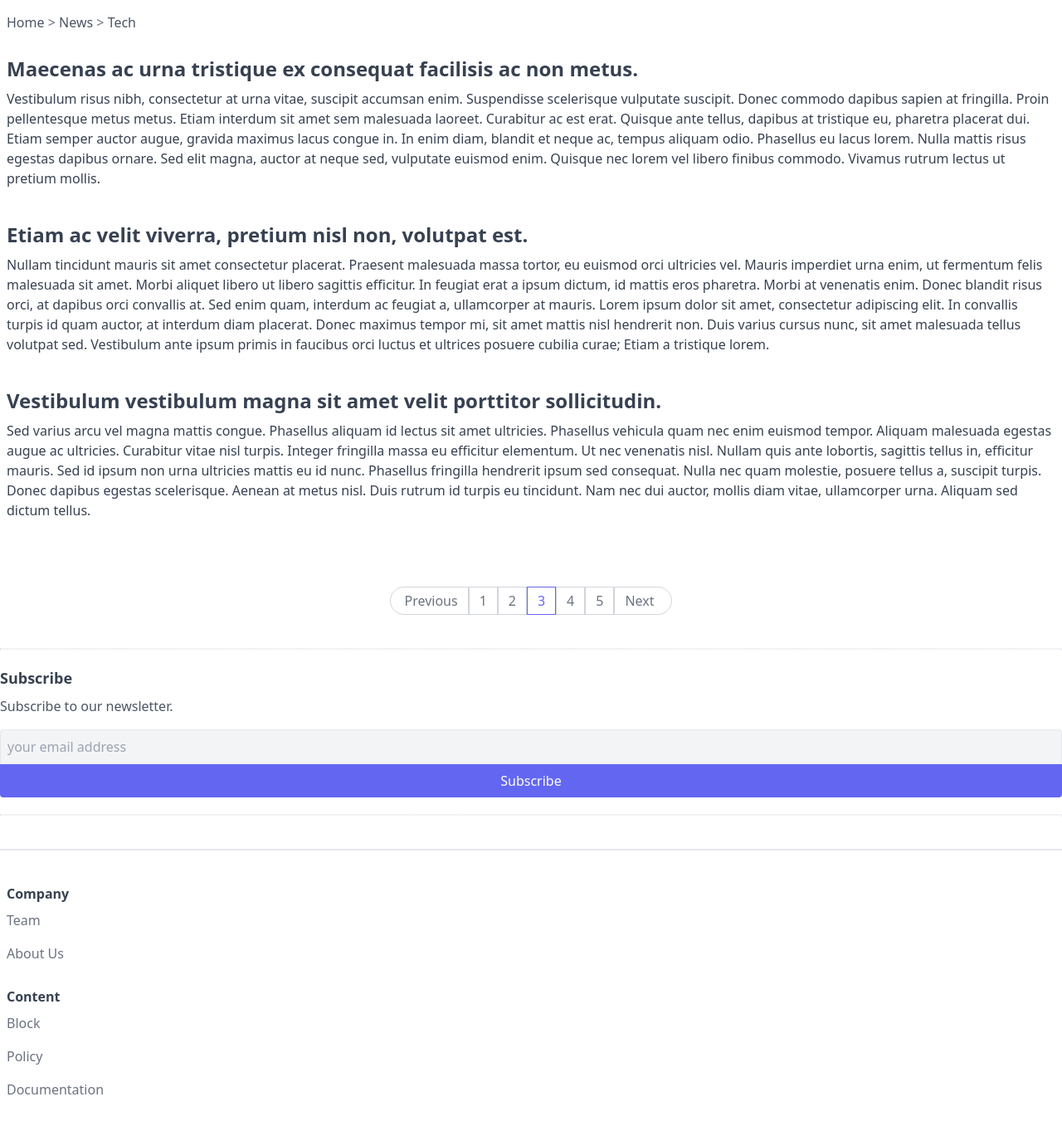
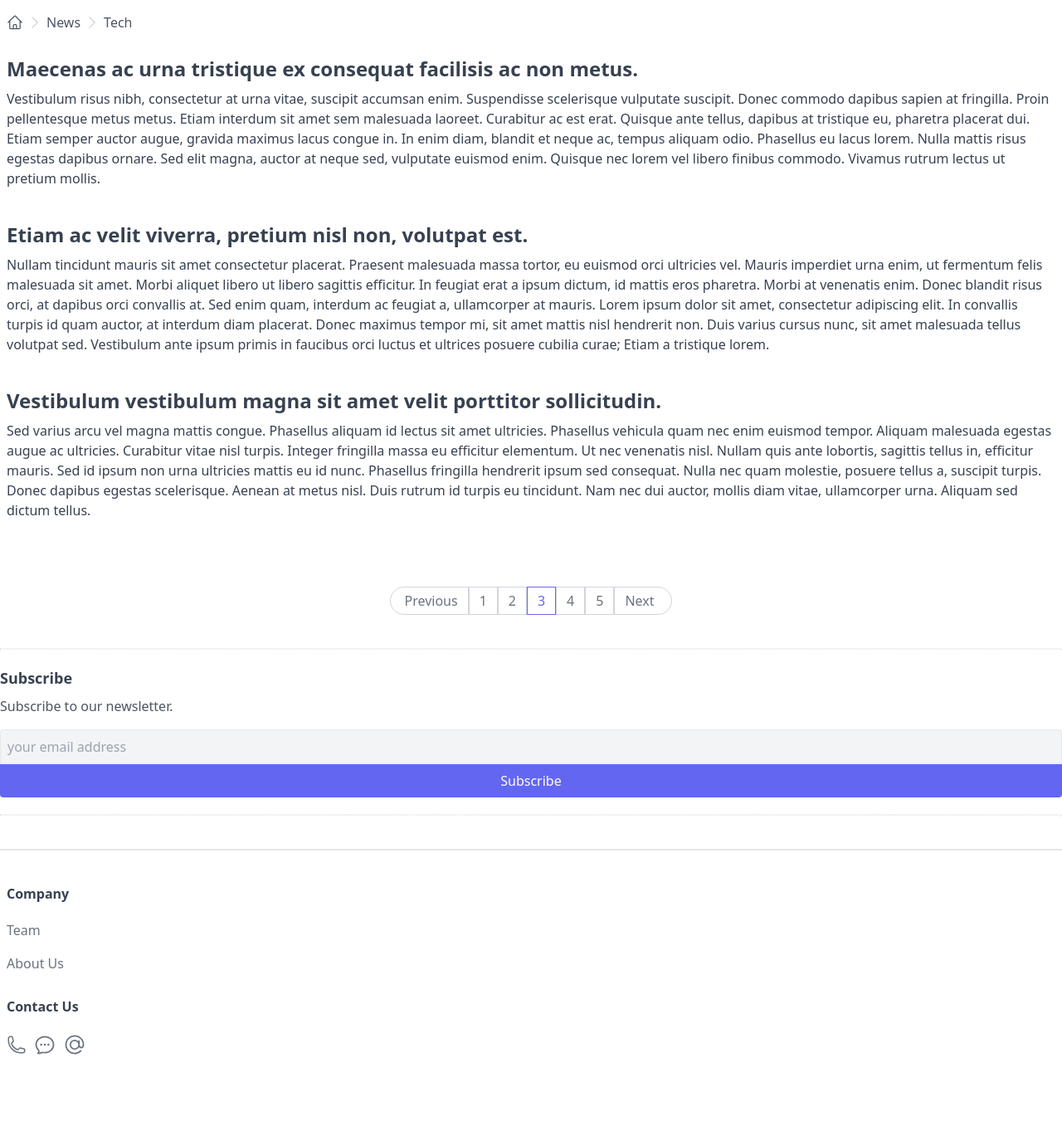
Before and after one commit to sa2209GitHub/tailwind-css-tutorial, a website: page index.html in a window 1280 px wide. Shown: the part 53-1410 px from the top of the page at 83% size. After the commit the page ends 1380 px from the top, so only its background shows below. Drawn offline with Linux system fonts and the light colour scheme.

Commit message:
Finalize lesson_08

```diff
--- a/index.html
+++ b/index.html
@@ -31,16 +31,31 @@
 
 	<!-- Breadcrumbs -->
 	<main>
-		<div>
-			<div class="px-2 py-4 owerflow-y-auto whitespace-nowrap">
-				<a class="breadcrumb" href="
-					#">Home</a>
-				<span class="text-gray-500">&gt;</span>
-				<a class="breadcrumb" href="
-					#">News</a>
-				<span class="text-gray-500">&gt;</span>
-				<a class="breadcrumb" href="
-					#">Tech</a>
+		<div class="px-2 flex items-center">
+			<div class="py-4 owerflow-y-auto whitespace-nowrap flex items-center gap-1">
+				<a class="breadcrumb" href="#">
+					<svg xmlns="http://www.w3.org/2000/svg" fill="none" viewBox="0 0 24 24" stroke-width="1.5"
+						stroke="currentColor" class="w-5 h-5">
+						<path stroke-linecap="round" stroke-linejoin="round"
+							d="m2.25 12 8.954-8.955c.44-.439 1.152-.439 1.591 0L21.75 12M4.5 9.75v10.125c0 .621.504 1.125 1.125 1.125H9.75v-4.875c0-.621.504-1.125 1.125-1.125h2.25c.621 0 1.125.504 1.125 1.125V21h4.125c.621 0 1.125-.504 1.125-1.125V9.75M8.25 21h8.25" />
+					</svg>
+				</a>
+				<span class="text-gray-300">
+					<svg xmlns="http://www.w3.org/2000/svg" viewBox="0 0 24 24" fill="currentColor" class="w-5 h-5">
+						<path fill-rule="evenodd"
+							d="M16.28 11.47a.75.75 0 0 1 0 1.06l-7.5 7.5a.75.75 0 0 1-1.06-1.06L14.69 12 7.72 5.03a.75.75 0 0 1 1.06-1.06l7.5 7.5Z"
+							clip-rule="evenodd" />
+					</svg>
+				</span>
+				<a class="breadcrumb" href="#">News</a>
+				<span class="text-gray-300">
+					<svg xmlns="http://www.w3.org/2000/svg" viewBox="0 0 24 24" fill="currentColor" class="w-5 h-5">
+						<path fill-rule="evenodd"
+							d="M16.28 11.47a.75.75 0 0 1 0 1.06l-7.5 7.5a.75.75 0 0 1-1.06-1.06L14.69 12 7.72 5.03a.75.75 0 0 1 1.06-1.06l7.5 7.5Z"
+							clip-rule="evenodd" />
+					</svg>
+				</span>
+				<a class="breadcrumb" href="#">Tech</a>
 			</div>
 		</div>
 	</main>
@@ -129,7 +144,7 @@
 <footer class="border-t-2 mt-10 py-10 px-2 text-gray-700">
 	<div>
 		<div>
-			<h6 class="font-semibold">Company</h6>
+			<h6 class="font-semibold mb-3 text-gray-700">Company</h6>
 			<ul class="text-gray-500">
 				<li><a class="footer-link" href="#">Team</a></li>
 				<li><a class="footer-link" href="#">About Us</a></li>
@@ -139,11 +154,29 @@
 
 	<div class="mt-5">
 		<div>
-			<h6 class="font-semibold">Content</h6>
-			<ul class="text-gray-500">
-				<li><a class="footer-link" href="#">Block</a></li>
-				<li><a class="footer-link" href="#">Policy</a></li>
-				<li><a class="footer-link" href="#">Documentation</a></li>
+			<h6 class="font-semibold mb-3 text-gray-700">Contact Us</h6>
+			<ul class="text-gray-500 flex items-center gap-2">
+				<li><a class="footer-link" href="#">
+						<svg xmlns="http://www.w3.org/2000/svg" fill="none" viewBox="0 0 24 24" stroke-width="1.5"
+							stroke="currentColor" class="w-6 h-6">
+							<path stroke-linecap="round" stroke-linejoin="round"
+								d="M2.25 6.75c0 8.284 6.716 15 15 15h2.25a2.25 2.25 0 0 0 2.25-2.25v-1.372c0-.516-.351-.966-.852-1.091l-4.423-1.106c-.44-.11-.902.055-1.173.417l-.97 1.293c-.282.376-.769.542-1.21.38a12.035 12.035 0 0 1-7.143-7.143c-.162-.441.004-.928.38-1.21l1.293-.97c.363-.271.527-.734.417-1.173L6.963 3.102a1.125 1.125 0 0 0-1.091-.852H4.5A2.25 2.25 0 0 0 2.25 4.5v2.25Z" />
+						</svg>
+					</a></li>
+				<li><a class="footer-link" href="#">
+						<svg xmlns="http://www.w3.org/2000/svg" fill="none" viewBox="0 0 24 24" stroke-width="1.5"
+							stroke="currentColor" class="w-7 h-7">
+							<path stroke-linecap="round" stroke-linejoin="round"
+								d="M8.625 12a.375.375 0 1 1-.75 0 .375.375 0 0 1 .75 0Zm0 0H8.25m4.125 0a.375.375 0 1 1-.75 0 .375.375 0 0 1 .75 0Zm0 0H12m4.125 0a.375.375 0 1 1-.75 0 .375.375 0 0 1 .75 0Zm0 0h-.375M21 12c0 4.556-4.03 8.25-9 8.25a9.764 9.764 0 0 1-2.555-.337A5.972 5.972 0 0 1 5.41 20.97a5.969 5.969 0 0 1-.474-.065 4.48 4.48 0 0 0 .978-2.025c.09-.457-.133-.901-.467-1.226C3.93 16.178 3 14.189 3 12c0-4.556 4.03-8.25 9-8.25s9 3.694 9 8.25Z" />
+						</svg>
+					</a></li>
+				<li><a class="footer-link" href="#">
+						<svg xmlns="http://www.w3.org/2000/svg" fill="none" viewBox="0 0 24 24" stroke-width="1.5"
+							stroke="currentColor" class="w-7 h-7">
+							<path stroke-linecap="round" stroke-linejoin="round"
+								d="M16.5 12a4.5 4.5 0 1 1-9 0 4.5 4.5 0 0 1 9 0Zm0 0c0 1.657 1.007 3 2.25 3S21 13.657 21 12a9 9 0 1 0-2.636 6.364M16.5 12V8.25" />
+						</svg>
+					</a></li>
 			</ul>
 		</div>
 	</div>
```
Also changed, not shown: public/style.css.
